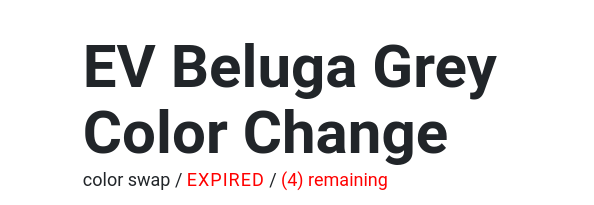
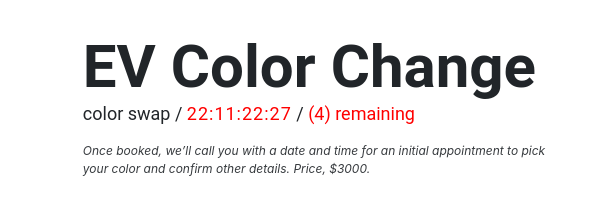
Before and after one commit to harmano/hundredthousandstreets-master, a plain HTML site: page order/ev-colorchange.html in a window 1280 px wide. Shown: the part 265-470 px from the top of the page, 500-1094 px from the left. Drawn offline with nearby package versions, Linux system fonts and the light colour scheme.

Commit message:
Extened date

```diff
--- a/order/ev-colorchange.html
+++ b/order/ev-colorchange.html
@@ -152,7 +152,7 @@
             </div>
             <div class="col-md-7 col-sm-12">
                 <div class="row">
-                    <h1 class="title-service-h1">EV Beluga Grey Color Change</h1>
+                    <h1 class="title-service-h1">EV Color Change</h1>
                     <div class="col-12 dis-order-h1" style="margin-left: 0px; padding-left: 0px;">
                         <p class="">color swap / <span class="timercountdown"></span> / <span class="EcolorChange"></span></p>
                     </div>
--- a/preorder.js
+++ b/preorder.js
@@ -1,5 +1,5 @@
 // Set the date we're counting down to
-var countDownDate = new Date("oct 30, 2022 10:00:00").getTime();
+var countDownDate = new Date("nov 30, 2022 10:00:00").getTime();
 
     // Update the count down every 1 second
     var x = setInterval(function() {
```
Also changed, not shown: jobboard.html (+1 -1 lines).
